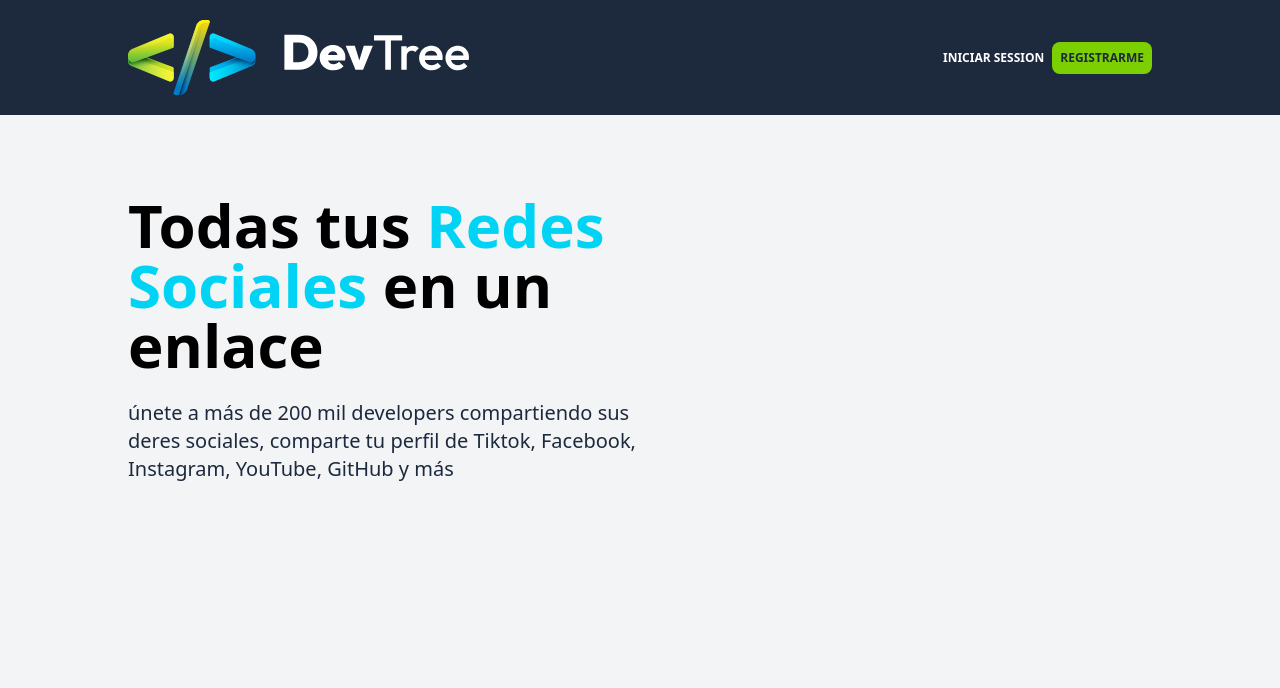
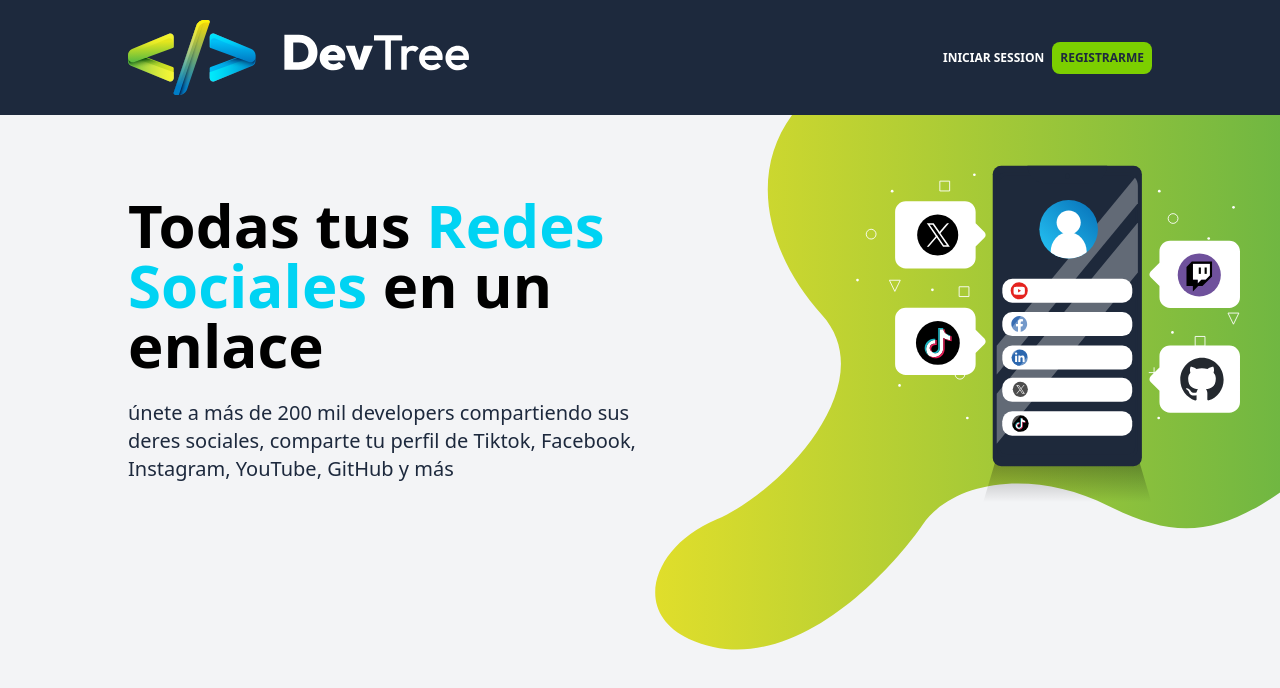
Before and after one commit to NahumFGz/devtree-js-practice, a React (Vite) app in the folder a_me_devtree/frontend/: page / in a window 1280 px wide. Shown: the top 688 px of the page. Built offline with nearby package versions, Linux system fonts and the light colour scheme; no server answers.

Commit message:
feat: :sparkles: Agregando temas personalizados de tailwind

```diff
--- a/a_me_devtree/frontend/src/index.css
+++ b/a_me_devtree/frontend/src/index.css
@@ -1,2 +1,10 @@
 @import "tailwindcss";
 @plugin "@tailwindcss/forms";
+
+@theme {
+    --background-image-home: url('/bg.svg');
+}
+
+@utility bg-home-xl {
+    background-size: 50%;
+}
--- a/a_me_devtree/frontend/src/views/HomeView.tsx
+++ b/a_me_devtree/frontend/src/views/HomeView.tsx
@@ -4,7 +4,7 @@
   return (
     <>
       <Header />
-      <main className='bg-gray-100 py-10 min-h-screen'>
+      <main className='bg-gray-100 py-10 min-h-screen bg-no-repeat bg-right-top lg:bg-home lg:bg-home-xl'>
         <div className='max-w-5xl mx-auto mt-10'>
           <div className='lg:w-1/2 px-10 lg:p-0 space-y-6'>
             <h1 className='text-6xl font-black'>
```
